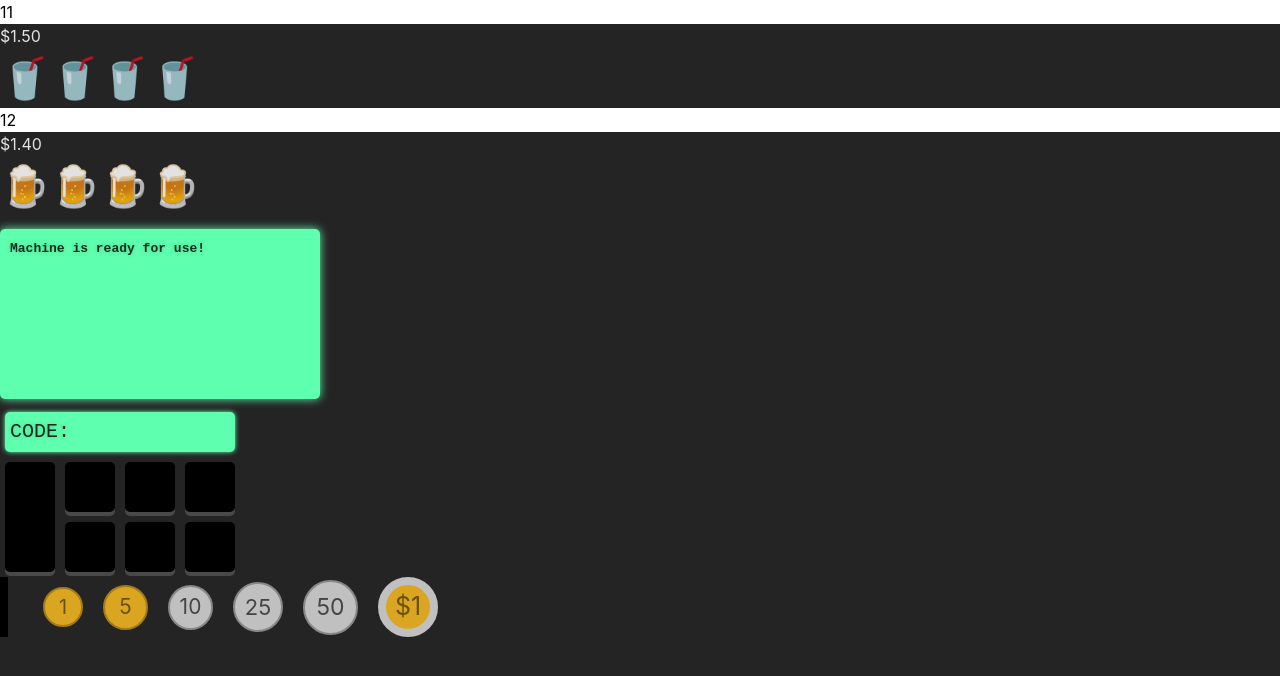
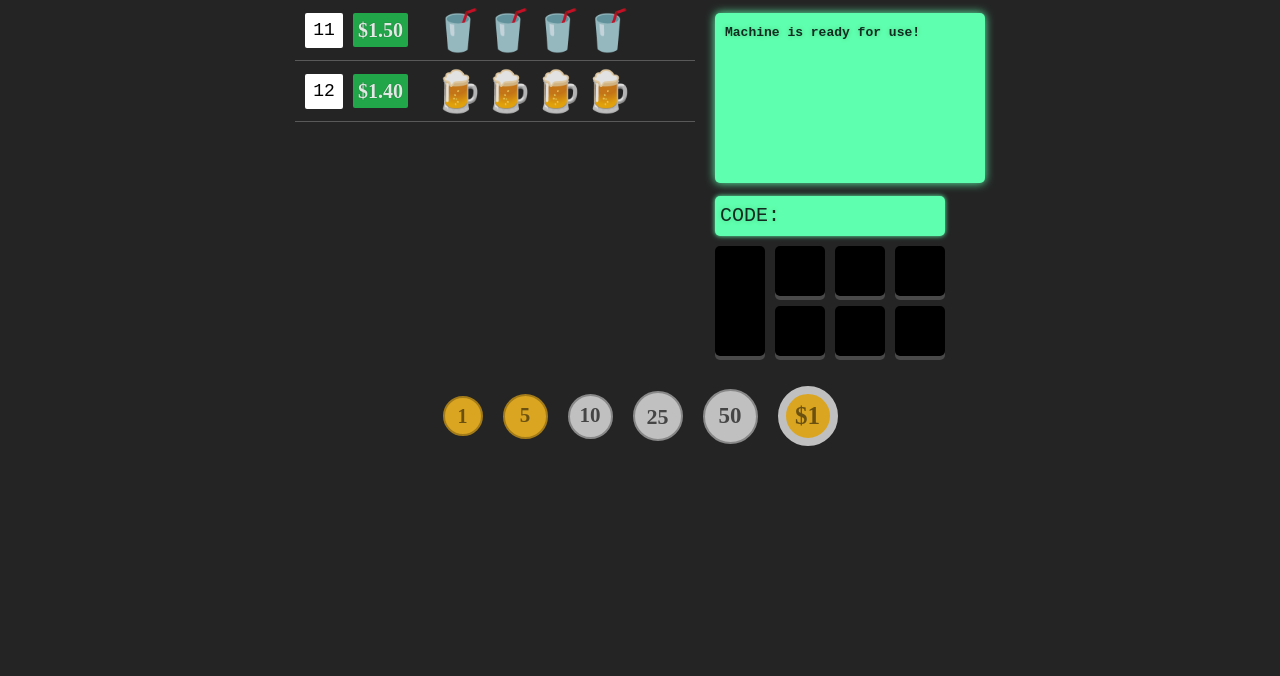
Before and after one commit to hawkgs/react-vending-machine, a React (Vite) app: page / in a window 1280 px wide. Shown: the top 676 px of the page. Built offline with nearby package versions, Linux system fonts and the light colour scheme.

Commit message:
Improve design and styling

```diff
--- a/src/components/coins-slot/CoinsSlot.module.css
+++ b/src/components/coins-slot/CoinsSlot.module.css
@@ -1,13 +1,6 @@
 .coinsSlot {
   display: flex;
   align-items: center;
-}
-
-.slot {
-  width: 8px;
-  height: 60px;
-  background-color: black;
-  margin-right: 25px;
 }
 
 .coin {
@@ -18,19 +11,24 @@
   box-sizing: border-box;
   margin: 0 10px;
   transition: box-shadow 150ms ease;
+  font-family: serif;
+  font-weight: bold;
 }
 
 .coin:hover {
   box-shadow: 0 0 20px 0 rgb(8, 150, 216);
 }
 
-.coin1, .coin5 {
+.coin1,
+.coin5 {
   background-color: goldenrod;
   border: 2px solid rgb(163, 123, 24);
   color: rgb(107, 81, 17);
 }
 
-.coin10, .coin25, .coin50 {
+.coin10,
+.coin25,
+.coin50 {
   background-color: silver;
   border: 2px solid rgb(136, 136, 136);
   color: rgb(69, 69, 69);
@@ -42,7 +40,8 @@
   font-size: 20px;
 }
 
-.coin5, .coin10 {
+.coin5,
+.coin10 {
   width: 45px;
   height: 45px;
   font-size: 21px;
--- a/src/components/coins-slot/CoinsSlot.tsx
+++ b/src/components/coins-slot/CoinsSlot.tsx
@@ -1,4 +1,5 @@
 import { Coin } from '../../state/models';
+import { classes } from '../../utils/classes';
 import styles from './CoinsSlot.module.css';
 
 interface CoinsSlotProps {
@@ -17,10 +18,9 @@ function coinFormatPipe(c: Coin) {
 export default function CoinsSlot({ onCoinInserted }: CoinsSlotProps) {
   return (
     <div className={styles.coinsSlot}>
-      <div className={styles.slot} />
       {Coins.map((c: Coin) => (
         <button
-          className={`${styles.coin} ${styles['coin' + c]}`}
+          className={classes(styles.coin, styles['coin' + c])}
           onClick={() => onCoinInserted(c)}
           key={c}
         >
--- a/src/components/controls/Controls.module.css
+++ b/src/components/controls/Controls.module.css
@@ -1,5 +1,5 @@
 .controls {
-  width: 240px;
+  width: 235px;
 }
 
 .code {
@@ -11,7 +11,7 @@
   border-radius: 5px;
   padding: 5px;
   font-size: 20px;
-  margin: 5px;
+  margin: 5px 5px 5px 0;
 }
 
 .controls button {
@@ -57,6 +57,7 @@
   width: 100%;
   max-width: 50px;
   height: 110px;
+  margin-left: 0 !important;
 }
 
 .dial {
--- a/src/components/inventory/Inventory.module.css
+++ b/src/components/inventory/Inventory.module.css
@@ -1,8 +1,35 @@
 .inventory {
+  width: 400px;
+}
 
+.itemRow {
+  display: flex;
+  align-items: center;
+  border-bottom: 1px solid #595959;
+  padding: 0 10px;
 }
 
 .code {
+  display: inline-block !important;
   background-color: white;
   color: black;
+  width: 30px;
+  display: flex;
+  text-align: center;
+  padding: 4px;
+  font-size: 18px;
+  font-family: monospace;
+  border-radius: 2px;
+  margin-right: 10px;
 }
+
+.price {
+  background-color: #21a649;
+  padding: 2px 5px;
+  border-radius: 2px;
+  font-family: serif;
+  font-weight: bold;
+  font-size: 20px;
+  text-shadow: 0 0 1px rgba(0, 0, 0, 0.5);
+  margin-right: 25px;
+}
--- a/src/components/inventory/Inventory.tsx
+++ b/src/components/inventory/Inventory.tsx
@@ -10,7 +10,7 @@ export default function Inventory({ machine }: InventoryProps) {
   return (
     <div className={styles.inventory}>
       {machine.items.toArray().map(([code, items]) => (
-        <div key={code}>
+        <div className={styles.itemRow} key={code}>
           <div className={styles.code}>{code}</div>
           <div className={styles.price}>
             ${((items.first()?.price || 0) / 100).toFixed(2)}
--- a/src/components/machine/Machine.module.css
+++ b/src/components/machine/Machine.module.css
@@ -0,0 +1,14 @@
+.machine {
+  display: flex;
+  flex-direction: column;
+  align-items: center;
+}
+
+.main {
+  display: flex;
+  margin-bottom: 25px;
+}
+
+.screenAndControls {
+  margin-left: 20px;
+}
--- a/src/components/machine/Machine.tsx
+++ b/src/components/machine/Machine.tsx
@@ -1,5 +1,5 @@
 import { useEffect, useRef, useState } from 'react';
-import './Machine.module.css';
+import styles from './Machine.module.css';
 
 import Screen from '../screen/Screen';
 import Inventory from '../inventory/Inventory';
@@ -37,10 +37,17 @@ export default function Machine() {
   const onCoinInserted = (coin: Coin) => dispatch(insertCoin(coin));
 
   return (
-    <div className="machine">
-      <Inventory machine={machine} />
-      <Screen machine={machine} />
-      <Controls onCodeEnter={onCodeEnter} onCoinsDispense={onCoinsDispense} />
+    <div className={styles.machine}>
+      <div className={styles.main}>
+        <Inventory machine={machine} />
+        <div className={styles.screenAndControls}>
+          <Screen machine={machine} className={styles.screen} />
+          <Controls
+            onCodeEnter={onCodeEnter}
+            onCoinsDispense={onCoinsDispense}
+          />
+        </div>
+      </div>
       <CoinsSlot onCoinInserted={onCoinInserted} />
     </div>
   );
--- a/src/components/screen/Screen.module.css
+++ b/src/components/screen/Screen.module.css
@@ -6,7 +6,7 @@
   text-shadow: 0 0 5px rgba(17, 44, 30, 0.2);
   padding: 10px;
   border-radius: 5px;
-  width: 300px;
+  width: 250px;
   height: 150px;
   overflow-y: scroll;
   font-weight: bold;
--- /dev/null
+++ b/src/utils/classes.ts
@@ -0,0 +1,2 @@
+export const classes = (...classes: (string | undefined)[]) =>
+  classes.filter((c) => !!c).join(' ');
```
Also changed, not shown: 1 other file (tests, documents, lock files or other folders).
